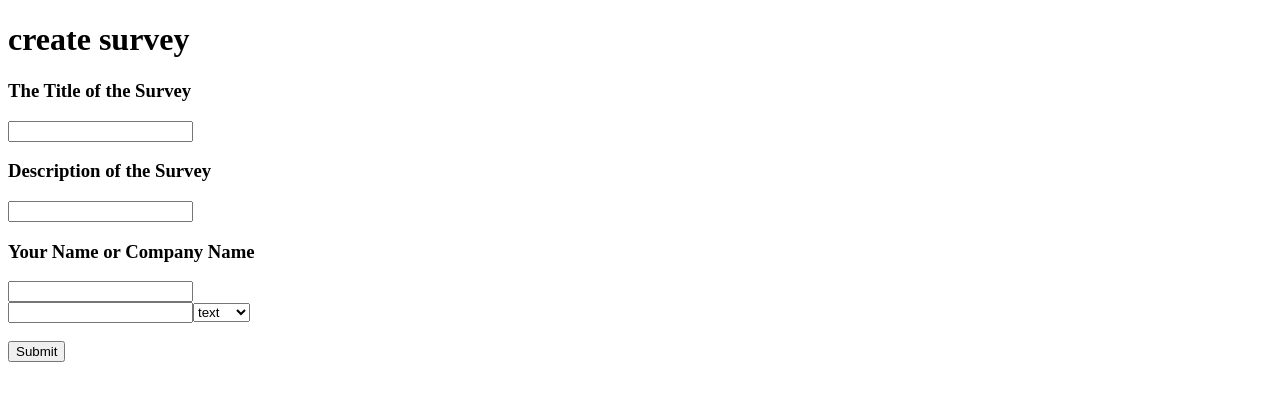
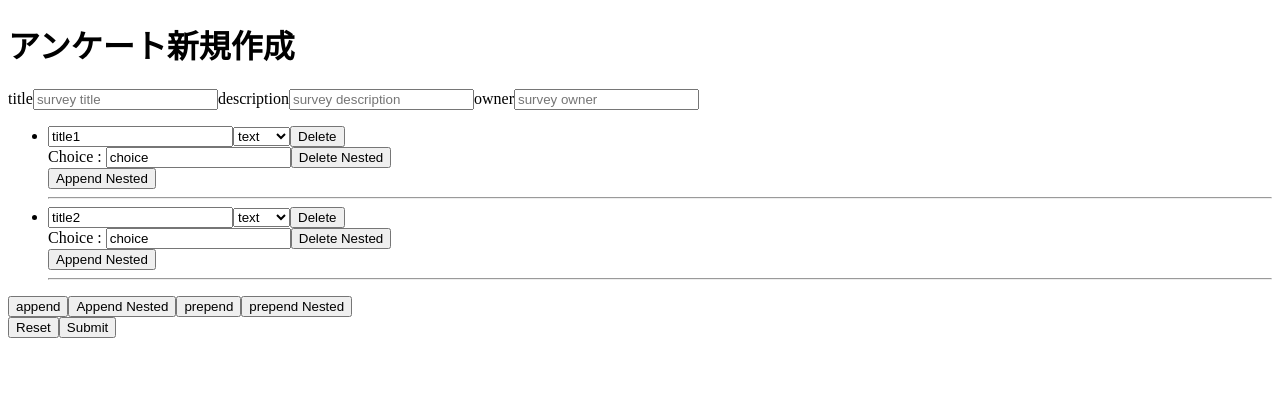
Before and after one commit to SakaiTaka23/simple-notice-frontend, a Next.js app: page /survey/create in a window 1280 px wide. Shown: the top 400 px of the page. Built offline with nearby package versions, Linux system fonts and the light colour scheme.

Commit message:
実際に使うページに実装

```diff
--- /dev/null
+++ b/components/FieldArray.tsx
@@ -0,0 +1,92 @@
+import React from 'react';
+import { useFieldArray, useFormContext } from 'react-hook-form';
+import NestedFieldArray from './NestedFieldArray';
+
+const FieldArray: React.FC = () => {
+  const { control, register, getValues, setValue } = useFormContext();
+  const { fields, append, remove, prepend } = useFieldArray({
+    control,
+    name: 'questions',
+  });
+
+  return (
+    <>
+      <ul>
+        {fields.map((item, index) => {
+          return (
+            <li key={item.id}>
+              <input
+                name={`questions[${index}].title`}
+                ref={register()}
+                placeholder='question'
+                defaultValue={item.title}
+              />
+              <select name={`questions[${index}].type`} ref={register()} defaultValue={item.type}>
+                <option value='text'>text</option>
+                <option value='check'>check</option>
+                <option value='radio'>radio</option>
+              </select>
+
+              <button type='button' onClick={() => remove(index)}>
+                Delete
+              </button>
+              <NestedFieldArray nestIndex={index} />
+            </li>
+          );
+        })}
+      </ul>
+
+      <section>
+        <button
+          type='button'
+          onClick={() => {
+            append({ name: 'append' });
+          }}
+        >
+          append
+        </button>
+
+        <button
+          type='button'
+          onClick={() => {
+            setValue('questions', [
+              ...getValues().questions,
+              {
+                name: 'append',
+                nestedArray: [{ choice: 'choice append' }],
+              },
+            ]);
+          }}
+        >
+          Append Nested
+        </button>
+
+        <button
+          type='button'
+          onClick={() => {
+            prepend({ title: 'title append' });
+          }}
+        >
+          prepend
+        </button>
+
+        <button
+          type='button'
+          onClick={() => {
+            setValue('questions', [
+              {
+                name: 'append',
+                nestedArray: [{ choice: 'append' }],
+              },
+              ...getValues().questions,
+            ]);
+          }}
+        >
+          prepend Nested
+        </button>
+      </section>
+    </>
+  );
+};
+
+export default FieldArray;
--- /dev/null
+++ b/components/NestedFieldArray.tsx
@@ -0,0 +1,50 @@
+import React from 'react';
+import { useFieldArray, useFormContext } from 'react-hook-form';
+
+type Prop = {
+  nestIndex: number;
+};
+
+const NestedFieldArray: React.FC<Prop> = ({ nestIndex }) => {
+  const { control, register } = useFormContext();
+  const { fields, remove, append } = useFieldArray({
+    control,
+    name: `questions[${nestIndex}].nestedArray`,
+  });
+
+  return (
+    <div>
+      {fields.map((item, index) => {
+        return (
+          <div key={item.id}>
+            <label>Choice : </label>
+            <input
+              name={`questions[${nestIndex}].choice[${index}]`}
+              ref={register({ required: true })}
+              defaultValue={item.choice}
+            />
+
+            <button type='button' onClick={() => remove(index)}>
+              Delete Nested
+            </button>
+          </div>
+        );
+      })}
+
+      <button
+        type='button'
+        onClick={() =>
+          append({
+            choice: 'choice append',
+          })
+        }
+      >
+        Append Nested
+      </button>
+
+      <hr />
+    </div>
+  );
+};
+
+export default NestedFieldArray;
--- a/pages/survey/create.tsx
+++ b/pages/survey/create.tsx
@@ -1,36 +1,46 @@
-import React, { useState } from 'react';
-import { useForm } from 'react-hook-form';
+import React from 'react';
+import { FormProvider, useForm } from 'react-hook-form';
+import FieldArray from '../../components/FieldArray';
+
+const defaultValues = {
+  title: '',
+  description: '',
+  owner: '',
+  questions: [
+    {
+      title: 'title1',
+      type: '',
+      nestedArray: [{ choice: 'choice' }],
+    },
+    {
+      title: 'title2',
+      type: '',
+      nestedArray: [{ choice: 'choice' }],
+    },
+  ],
+};
 
 const Create = () => {
-  const { register, handleSubmit, watch, errors } = useForm();
-  const [inputCount, setInputCount] = useState(3);
-
-  const onSubmit = (data: any) => console.log(data);
+  const methods = useForm({ defaultValues });
+  const onSubmit = (data: never) => console.log(data);
 
   return (
-    <div>
-      <h1>create survey</h1>
-      <form onSubmit={handleSubmit(onSubmit)}>
-        <h3>The Title of the Survey</h3>
-        <input type='text' name='title' ref={register} />
-        <h3>Description of the Survey</h3>
-        <input type='text' name='description' ref={register} />
-        <h3>Your Name or Company Name</h3>
-        <input type='text' name='owner' ref={register} />
-
-        <div>
-          <input type='text' name='title' ref={register} />
-          <select name='type'>
-            <option value='text'>text</option>
-            <option value='radio'>radio</option>
-            <option value='check'>check</option>
-          </select>
-        </div>
-
-        <br />
+    <FormProvider {...methods}>
+      <form onSubmit={methods.handleSubmit(onSubmit)}>
+        <h1>アンケート新規作成</h1>
+        title
+        <input type='text' name='title' placeholder='survey title' ref={methods.register} />
+        description
+        <input type='text' name='description' placeholder='survey description' ref={methods.register} />
+        owner
+        <input type='text' name='owner' placeholder='survey owner' ref={methods.register} />
+        <FieldArray />
+        <button type='button' onClick={() => methods.reset(defaultValues)}>
+          Reset
+        </button>
         <input type='submit' />
       </form>
-    </div>
+    </FormProvider>
   );
 };
 
```
